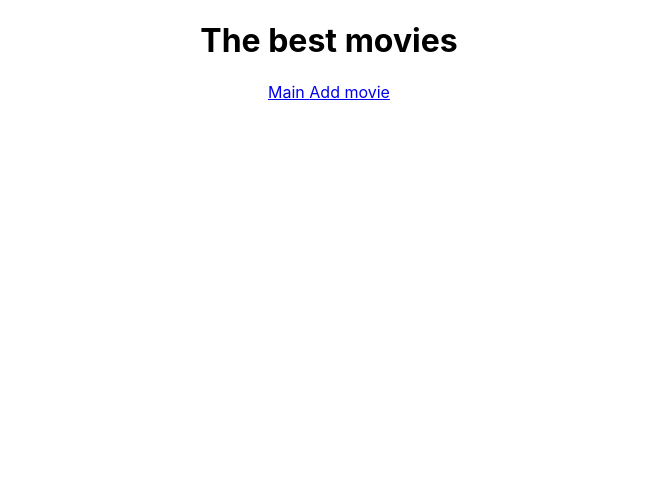
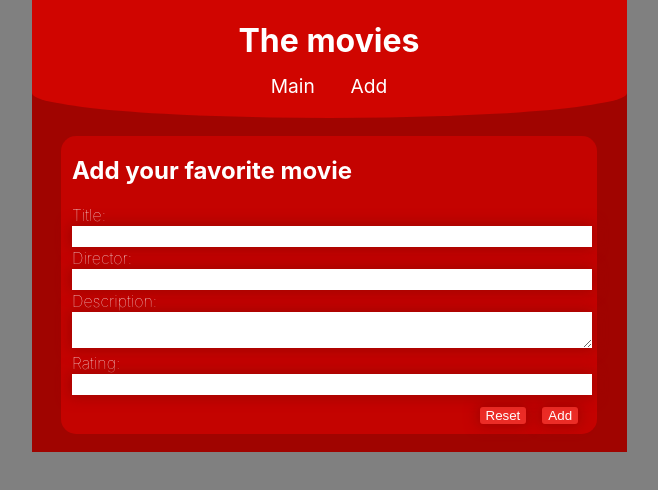
Before and after one commit to JohannaENilsson/mandatory-advanced-js2-, a React (Create React App) app: page /add in a window 1280 px wide. Shown: the top 490 px of the page, without its empty margins (311-969 px from the left). Built offline with nearby package versions, Linux system fonts and the light colour scheme.

Commit message:
css and className

```diff
--- a/src/App.css
+++ b/src/App.css
@@ -1,38 +1,180 @@
+
+body {
+  background-color: gray;
+  display: flex;
+  justify-content: space-evenly;
+  color: white;
+  font-weight: lighter;
+}
+
+.nav {
+  color: white;
+  text-decoration: none;
+  font-weight: bolder;
+  font-size: larger;
+  padding: 0% 3%;
+  padding-top: 5px;
+
+}
+
+header{
+  background-color: #D00500;
+
+}
+header h1 {
+  margin-block-end: 8px;
+}
+.head{
+  background-color: #D00500;
+  height: 30px;
+  border-radius: 0% 0% 50% 50%;
+  padding-bottom: 20px;
+  display: flex;
+  justify-content: center;
+  align-items: flex-end;
+}
+
+.nav:hover{
+  color: yellow;
+}
+
+button {
+  background-color: rgba(255, 64, 57, 0.671);
+  border: none;
+  color: white;
+  font-weight: lighter;
+  margin-right: 8px;
+  margin-left: 8px;
+  border-radius: 3px;
+  box-shadow: 0px 0px 14px 2px #A00400;
+  cursor: pointer;
+}
+
+
+
 .App {
+  height: 100%;
+  width: 595px;
+  display: flex;
+  flex-direction: column;
+  text-align: center;
+  background-color: #A00400;
+}
+.container {
+  margin: 3% 5%;
+  text-align: left;
+  display: flex;
+  justify-content: center;
+}
+
+.search{
+  text-align: center;
+  margin-top: 3%;
+}
+
+.error {
+  color: white;
   text-align: center;
 }
 
-.App-logo {
-  height: 40vmin;
-  pointer-events: none;
+.form {
+  display: inline-block;
+  border-radius: 15px;
+  background-color: rgba(208, 3, 0, 0.76);
+
+}
+.form div {
+  margin: 2%;
+
+
 }
 
-@media (prefers-reduced-motion: no-preference) {
-  .App-logo {
-    animation: App-logo-spin infinite 20s linear;
-  }
+.form input, .form textarea {
+  width: 100%;
+  margin: 0.2% 0% 0.2% 0%;
+  box-shadow: 0px 0px 14px 2px #A00400;
+  border: none;
+  padding: 3px;
+
+}
+.form p{
+  margin-block-end: 0;
+  margin-block-end: 0;
 }
 
-.App-header {
-  background-color: #282c34;
-  min-height: 100vh;
-  display: flex;
-  flex-direction: column;
-  align-items: center;
-  justify-content: center;
-  font-size: calc(10px + 2vmin);
+.form button {
+  float: right;
+  margin-bottom: 2%;
+  margin-top: 2%;
+  box-shadow: 0px 0px 14px 2px #A00400;
+}
+
+
+
+.aboutContainer a{
+  text-decoration: none;
+  color: black;
+}
+
+.aboutContainer label {
+  font-weight: bold;
+}
+
+
+
+.tableContainer tbody tr:first-child td:first-child {
+  border-radius: 15px 0px 0px 0px;
+}
+.tableContainer tbody tr:first-child td:last-child  {
+  border-radius: 0px 15px 0px 0px;
+}
+
+.tableContainer tbody tr:last-child td:first-child {
+  border-radius: 0px 0px 0px 15px;
+}
+.tableContainer tbody tr:last-child td:last-child  {
+  border-radius: 0px 0px 15px 0px;
+}
+
+.tableContainer table{
+  border-collapse: collapse;
+
+}
+
+.tableContainer a{
+  text-decoration: none;
+  font-weight: lighter;
   color: white;
 }
 
-.App-link {
-  color: #61dafb;
+.tableContainer td, th {
+  height: 25px;
+  padding: 10px 10px 10px 25px;
+  min-width: 70%;
+}
+.tableContainer tbody tr:nth-child(odd) {
+  background-color: rgba(208, 3, 0, 0.288);
+  box-shadow: 0px 0px 14px 2px #A00400;
 }
 
-@keyframes App-logo-spin {
-  from {
-    transform: rotate(0deg);
+.tableContainer tbody tr:nth-child(even) {
+  background-color: rgba(208, 3, 0, 0.938);
+  box-shadow: 0px 0px 14px 2px #A00400;
+
+}
+.tableContainer tbody tr:hover {
+  background-color: #A00400;
+}
+
+@media (max-width: 600px){
+  .App {
+   width: 100%;
+
   }
-  to {
-    transform: rotate(360deg);
+
+   .tableContainer td, th {
+    height: 50px;
+    padding: 3px 3px 3px 9px;
+    width: 100%;
   }
-}
+  }
--- a/src/App.js
+++ b/src/App.js
@@ -4,7 +4,7 @@ import "./App.css";
 import Main from "./components/Main.js";
 import About from "./components/About.js";
 import Nav from "./components/Nav.js";
-import AddMovie from "./components/AddNewMovie.js";
+import Add from "./components/Add.js";
 import Edit from "./components/Edit.js";
 
 class App extends React.Component {
@@ -13,11 +13,12 @@ class App extends React.Component {
       <div className="App">
         <Router>
           <header>
-            <h1>The best movies</h1>
-            <Nav />
+            <h1>The movies</h1>
+
           </header>
+          <div className='head'><Nav /></div>
           <Route exact path="/" component={Main} />
-          <Route path="/add-movie" component={AddMovie} />
+          <Route path="/add" component={Add} />
           <Route path="/main/:id" component={About} />
           <Route path="/edit/:id" component={Edit} />
         </Router>
--- a/src/components/addNewMovie.js
+++ b/src/components/Add.js
@@ -3,15 +3,15 @@ import { Helmet } from "react-helmet";
 import { Redirect } from "react-router-dom";
 import axios from "axios";
 
-class AddMovie extends React.Component {
+class Add extends React.Component {
   constructor(props) {
     super(props);
     this.state = {
-      title: "The Fifth Element",
+      title: "",
       description:
-        "In the colorful future, a cab driver unwittingly becomes the central figure in.",
-      director: "Luc Besson",
-      rating: 4.7,
+        "",
+      director: "",
+      rating: '',
       redirect: 0
     };
     this.handleInputChange = this.handleInputChange.bind(this);
@@ -40,7 +40,7 @@ class AddMovie extends React.Component {
   handelRedirect() {
     setTimeout(() => {
       this.setState({ redirect: 2 });
-    }, 1500);
+    }, 2000);
   }
 
   handleReset(e) {
@@ -107,8 +107,8 @@ class AddMovie extends React.Component {
     if (this.state.redirect === 4) {
       error = (
         <div className="error">
-          Something went wrong, could not add the movie. You will be redirected
-          to the main paige
+          Something went wrong, could not add the movie.
+          <br/>You will be redirected to the main paige
         </div>
       );
     } else if (this.state.redirect === 2) {
@@ -184,4 +184,4 @@ class AddMovie extends React.Component {
   }
 }
 
-export default AddMovie;
+export default Add;
--- a/src/components/SearchForm.js
+++ b/src/components/SearchForm.js
@@ -20,6 +20,7 @@ class SearchForm extends React.Component {
         type="text"
         value={this.props.search}
         onChange={this.onChange}
+        className={'search'}
       ></input>
     );
   }
--- a/src/components/about.js
+++ b/src/components/about.js
@@ -72,8 +72,8 @@ class About extends React.Component {
         <div>
           <h2>{movie.title}</h2>
           <p>{movie.description}</p>
-          <p>{movie.director}</p>
-          <p>{movie.rating}</p>
+          <p><label>Director: </label> {movie.director}</p>
+          <p><label>Rating: </label>{movie.rating} &#11088;</p>
           <button>
             <Link to={"/edit/" + movie.id}>Edit</Link>
           </button>
@@ -89,7 +89,7 @@ class About extends React.Component {
         <Helmet>
           <title>{movie.title}</title>
         </Helmet>
-        <div className={"aboutContainer container"}>
+        <div className={"aboutContainer container form"}>
           {redirect}
           {renderMovie}
         </div>
--- a/src/components/edit.js
+++ b/src/components/edit.js
@@ -54,7 +54,7 @@ class Edit extends React.Component {
   handelRedirect() {
     setTimeout(() => {
       this.setState({ redirect: 2 });
-    }, 1000);
+    }, 3000);
   }
   handleReset(e) {
     e.preventDefault();
@@ -124,7 +124,7 @@ class Edit extends React.Component {
     } else {
       editMovie = (
         <div>
-          <h2>Add your favorite movie</h2>
+    <h2>Edit</h2>
           <form onSubmit={this.handleSubmit} onKeyPress={this.onKeyPress}>
             <label>Title: </label>
             <input
--- a/src/components/main.js
+++ b/src/components/main.js
@@ -76,7 +76,7 @@ class Main extends React.Component {
                 <Link to={"/main/" + movie.id}>{movie.title}</Link>
               </td>
               <td>{movie.director}</td>
-              <td>{movie.rating}</td>
+              <td>	&#11088; {movie.rating}</td>
               <td>
                 <button>
                   <Link to={"/edit/" + movie.id}>Edit</Link>
@@ -114,8 +114,8 @@ class Main extends React.Component {
         <Helmet>
           <title>Main</title>
         </Helmet>
+        <SearchForm onChange={this.onChange} search={this.state.search} />
         <div className={"tableContainer container"}>
-          <SearchForm onChange={this.onChange} search={this.state.search} />
           {loading}
           {table}
         </div>
--- a/src/components/nav.js
+++ b/src/components/nav.js
@@ -5,8 +5,10 @@ class Nav extends React.Component {
   render() {
     return (
       <>
-        <Link to="/"> Main </Link>
-        <Link to="/add-Movie"> Add movie </Link>
+
+        <Link className='nav' to="/"> Main </Link>
+        <Link className='nav' to="/add"> Add </Link>
+
       </>
     );
   }
```
